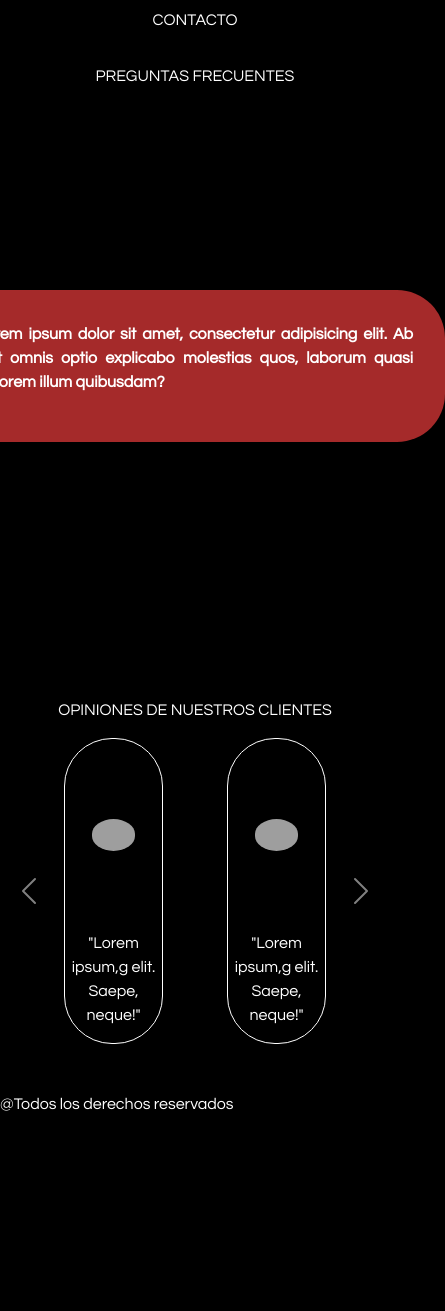
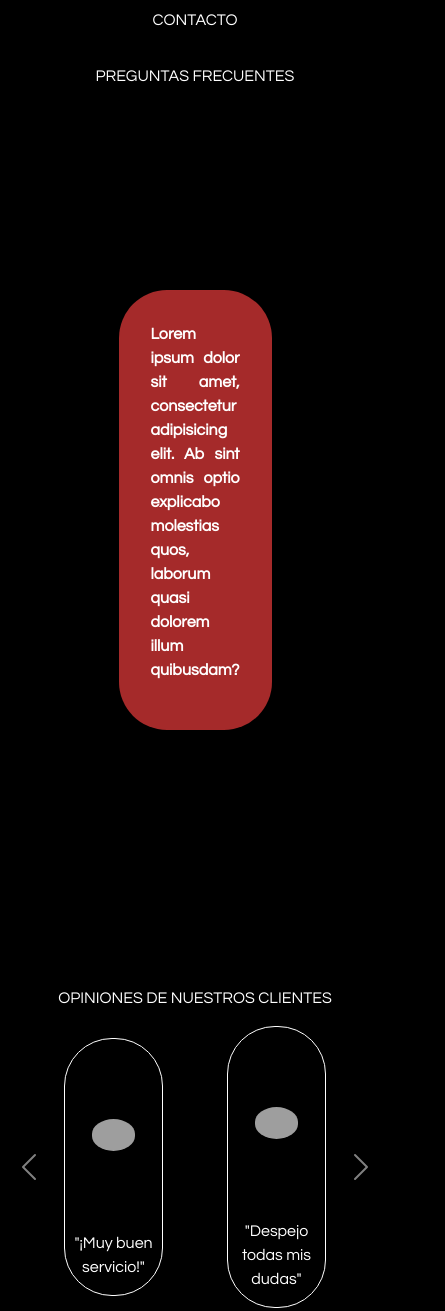
Before and after one commit to MFrias1/ProyectoFinal, a website: page index.html in a window 390 px wide. Shown: the part 200-1511 px from the top of the page, 445 px wide, since content can reach past the window. Before the commit the page ends 1332 px from the top, so only its background shows below. Drawn offline with nearby package versions, Linux system fonts and the light colour scheme; grey boxes are pictures that could not be loaded.

Commit message:
responsive index fixed

```diff
--- a/SCSS/_vistas.scss
+++ b/SCSS/_vistas.scss
@@ -28,14 +28,11 @@
   }
   /*INDEX*/
   .imgprincipal {
-    flex-direction: column;
     div {
       align-items: center;
-      width: 100%;
-      min-width: 300px;
-      max-width: 800px;
+      width: 200fr;
       text-align: justify;
-      margin-inline: 2rem;
+      margin-inline:1rem;
       p {
         width: 100%;
         text-align: justify;
--- a/index.html
+++ b/index.html
@@ -68,16 +68,16 @@
                 <div>
                   <img
                     src="./IMAGENES/muy-sonriente-alegremente-femenina-cabello-rubio-vestida-casualmente-mirando-satisfaccion.jpg"
-                    alt="rostro de chica sonriendo"
+                    alt="rostro de chica rubia sonriendo"
                   />
-                  <p>"Lorem ipsum,g elit. Saepe, neque!"</p>
+                  <p>"¡Muy buen servicio!"</p>
                 </div>
                 <div>
                   <img
                     src="./IMAGENES/muy-sonriente-alegremente-femenina-cabello-rubio-vestida-casualmente-mirando-satisfaccion.jpg"
-                    alt="..."
+                    alt="rostro de chico joven adulto sonriendo"
                   />
-                  <p>"Lorem ipsum,g elit. Saepe, neque!"</p>
+                  <p>"Despejo todas mis dudas"</p>
                 </div>
               </div>
             </div>
@@ -86,16 +86,16 @@
                 <div>
                   <img
                     src="./IMAGENES/muy-sonriente-alegremente-femenina-cabello-rubio-vestida-casualmente-mirando-satisfaccion.jpg"
-                    alt="..."
+                    alt="mujer adulto mayor sonriendo"
                   />
-                  <p>"Lorem ipsum,g elit. Saepe, neque!"</p>
+                  <p>"Volvería a utilizar este servicio"</p>
                 </div>
                 <div>
                   <img
                     src="./IMAGENES/muy-sonriente-alegremente-femenina-cabello-rubio-vestida-casualmente-mirando-satisfaccion.jpg"
-                    alt="..."
+                    alt="Mujer castaña joven adulto soriendo"
                   />
-                  <p>"Lorem ipsum,g elit. Saepe, neque!"</p>
+                  <p>"Cumplió mis espectativas"</p>
                 </div>
               </div>
           </div>
```
Also changed, not shown: CSS/style.css, 1 other file.
